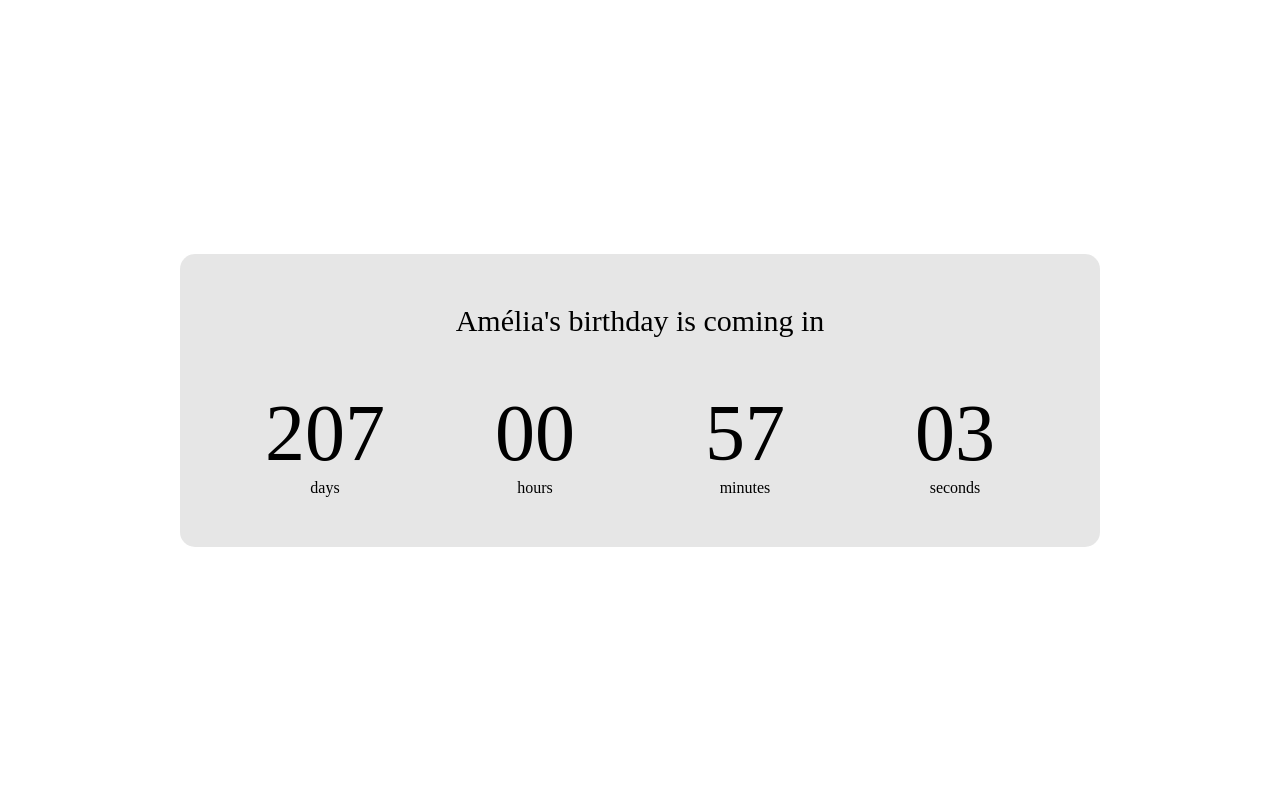
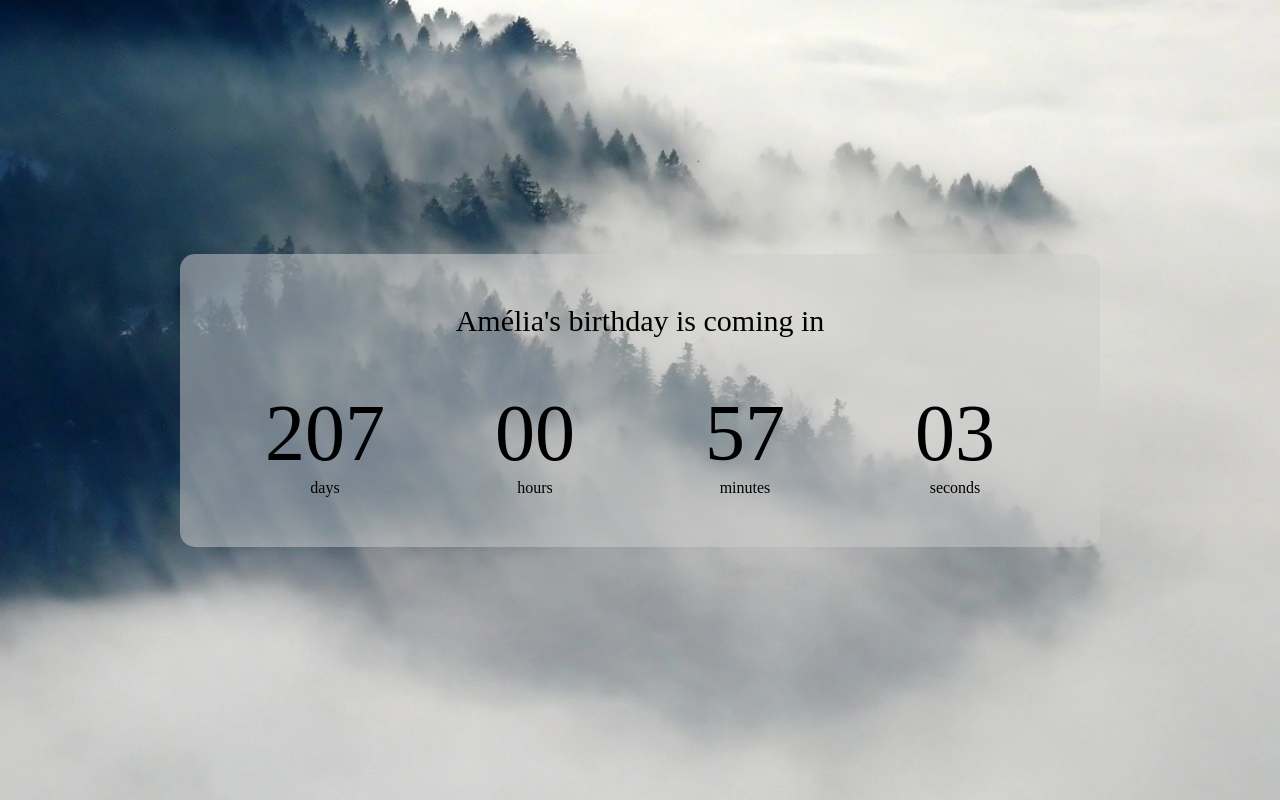
Before and after one commit to ameliapham/countdown-timer, a website built with Vite: page index.html in a window 1280 px wide. Built offline with nearby package versions, Linux system fonts and the light colour scheme; files whose address does not match are found by name.

Commit message:
Fix image display bug

```diff
--- a/style.css
+++ b/style.css
@@ -8,7 +8,7 @@ body{
     justify-content: center;
     align-items: center;
     height: 100vh;
-    background: url("images/countdown.webp") no-repeat center center/cover;
+    background: url('/images/countdown.webp') no-repeat center center/cover;
     font-family: "Geist";
 }
 
```
